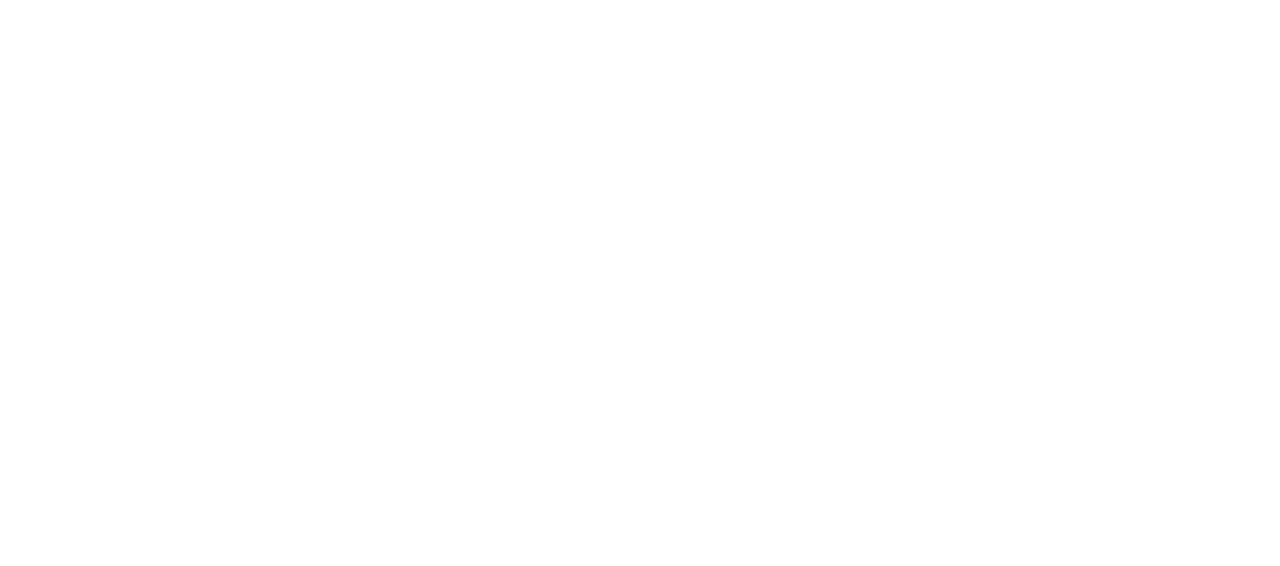
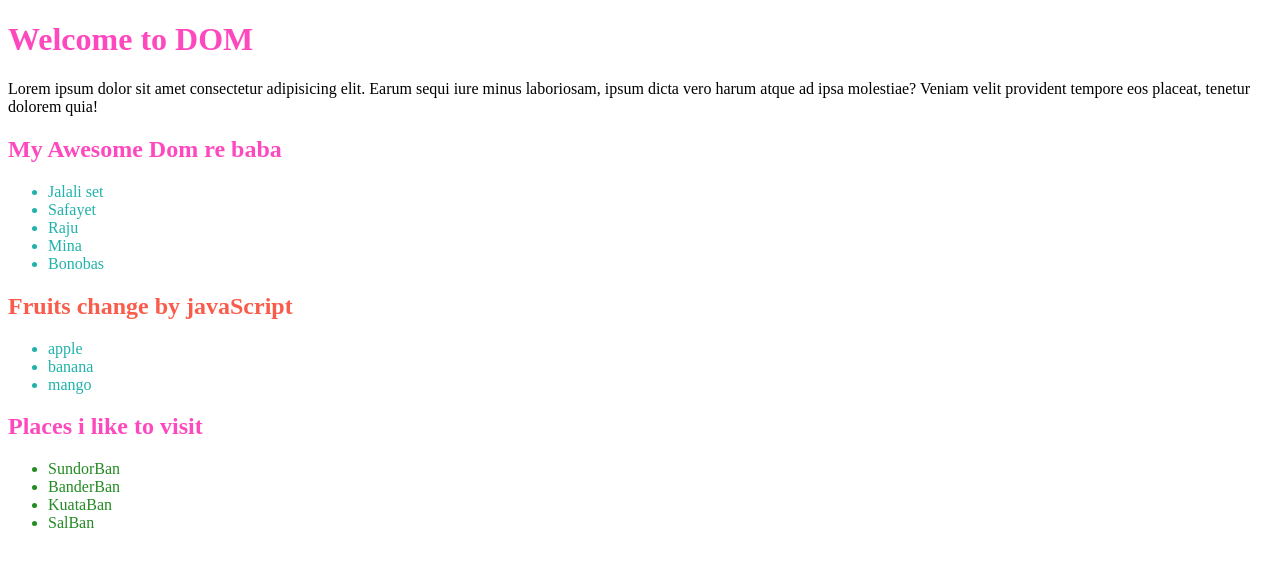
Before and after one commit to faisal-hdev/Toure-of-DOM, a plain HTML site: page index.html in a window 1280 px wide. Drawn offline with Linux system fonts and the light colour scheme.

Commit message:
Five type of Dom seclector practise

```diff
--- a/index.html
+++ b/index.html
@@ -3,7 +3,95 @@
   <head>
     <meta charset="UTF-8" />
     <meta name="viewport" content="width=device-width, initial-scale=1.0" />
-    <title>Document</title>
+    <link rel="stylesheet" href="./styles/style.css" />
+    <style>
+      li {
+        color: lightseagreen;
+      }
+
+      #fruits-title {
+        color: rgb(249, 92, 75);
+      }
+
+      .important-places {
+        color: forestgreen;
+      }
+    </style>
+    <title>Tour of Dom</title>
   </head>
-  <body></body>
+  <body>
+    <header>
+      <h1>Welcome to DOM</h1>
+      <p>
+        Lorem ipsum dolor sit amet consectetur adipisicing elit. Earum sequi
+        iure minus laboriosam, ipsum dicta vero harum atque ad ipsa molestiae?
+        Veniam velit provident tempore eos placeat, tenetur dolorem quia!
+      </p>
+    </header>
+    <main>
+      <section>
+        <h1>My Awesome Dom re baba</h1>
+        <ul>
+          <li>Jalali set</li>
+          <li>Safayet</li>
+          <li>Raju</li>
+          <li>Mina</li>
+          <li>Bonobas</li>
+        </ul>
+      </section>
+      <section class="fruits-container">
+        <h1 id="fruits-title">Fruits i like</h1>
+        <ul>
+          <li>apple</li>
+          <li>banana</li>
+          <li>mango</li>
+        </ul>
+      </section>
+      <section>
+        <h1 id="places-title">Places i like to visit</h1>
+        <ul>
+          <li class="important-places">SundorBan</li>
+          <li class="important-places">BanderBan</li>
+          <li class="important-places">KuataBan</li>
+          <li class="important-places">SalBan</li>
+        </ul>
+      </section>
+    </main>
+
+    <script src="./js/dom.js"></script>
+    <script>
+      // option : 01 getElementByTagName
+      const liCollection = document.getElementsByTagName("li");
+      for (const li of liCollection) {
+        // console.log(li.innerText);
+      }
+      const allHeadings = document.getElementsByTagName("h1");
+      for (const h1 of allHeadings) {
+        // console.log(h1.innerText);
+      }
+
+      // option : 02 getElementById
+      const fruitsTitles = document.getElementById("fruits-title");
+      fruitsTitles.innerText = "Fruits change by javaScript";
+      const placesTitle = document.getElementById("places-title");
+      //   console.log(placesElement);
+
+      // option : 03 getElementsByClassName
+      const places = document.getElementsByClassName("important-places");
+      //   console.log(places);
+      for (const place of places) {
+        // console.log(place.innerText);
+      }
+
+      // option : 04 querySelector
+      const fruitsLi = document.querySelector(".fruits-container li");
+      console.log(fruitsLi.innerText);
+      // option : 05 querySelectorAll
+      const fruitsLi2 = document.querySelectorAll(".fruits-container li");
+      //   console.log(fruitsLi);
+      for (const li of fruitsLi2) {
+        console.log(li.innerText);
+      }
+    </script>
+  </body>
 </html>
--- /dev/null
+++ b/js/dom.js
@@ -0,0 +1 @@
+console.log(document);
--- /dev/null
+++ b/styles/style.css
@@ -0,0 +1,3 @@
+h1 {
+  color: rgb(254, 73, 190);
+}
```
